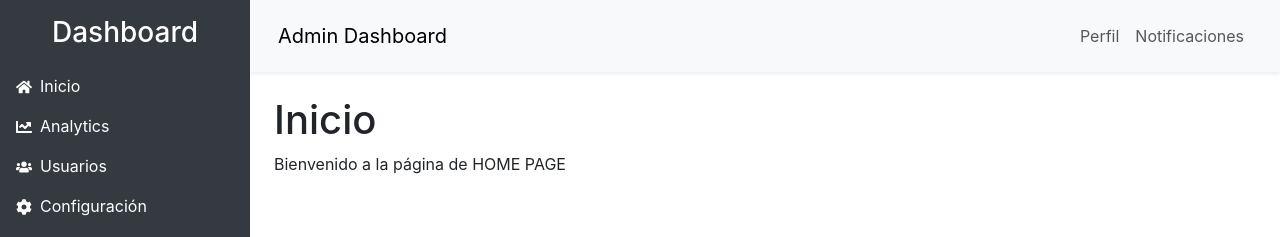
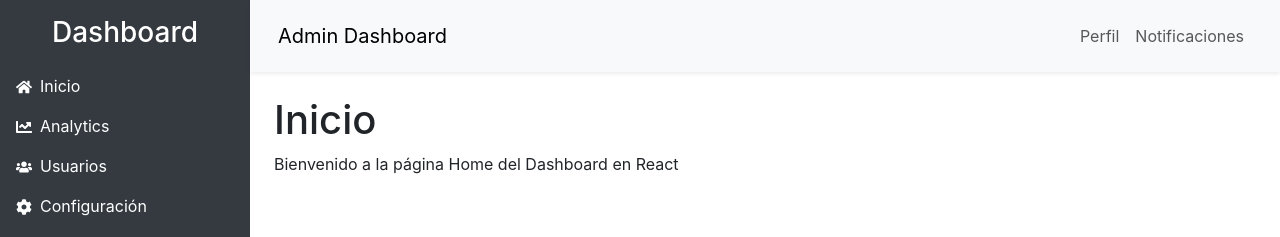
Before and after one commit to galvarez07/dashbboard-react, a React (Vite) app: page / in a window 1280 px wide. Shown: the top 237 px of the page. Built offline with nearby package versions, Linux system fonts and the light colour scheme.

Commit message:
Subida de cambio de titulo prueba

```diff
--- a/src/pages/Home.jsx
+++ b/src/pages/Home.jsx
@@ -4,7 +4,7 @@ const Home = () => {
   return (
     <div>
       <h1>Inicio</h1>
-      <p>Bienvenido a la página de HOME PAGE</p>
+      <p>Bienvenido a la página Home del Dashboard en React</p>
     </div>
   );
 };
```
